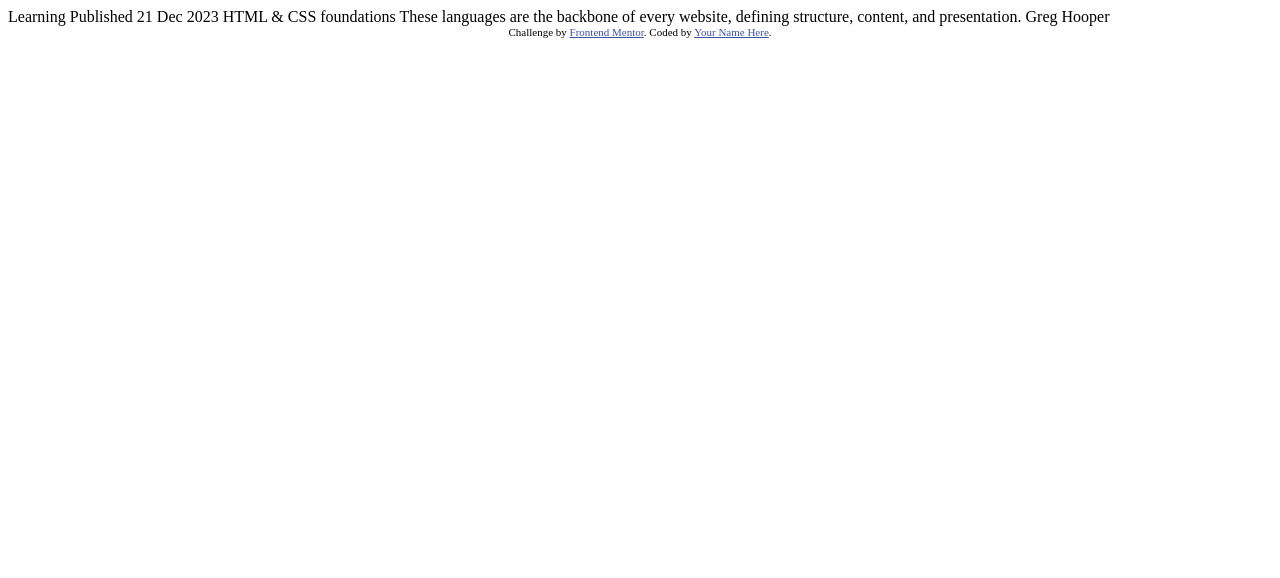
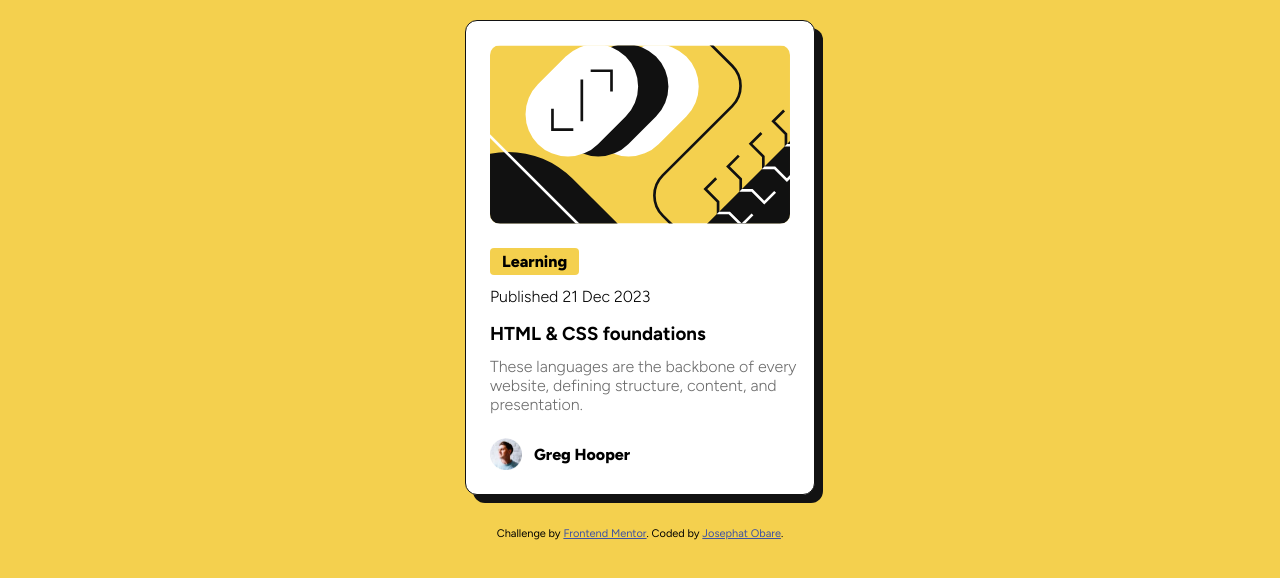
Before and after one commit to simplyObare/blog-preview-card, a plain HTML site: page index.html in a window 1280 px wide. Drawn offline with Linux system fonts and the light colour scheme.

Commit message:
initial commit

```diff
--- a/index.html
+++ b/index.html
@@ -1,34 +1,47 @@
 <!DOCTYPE html>
 <html lang="en">
   <head>
-  <meta charset="UTF-8">
-  <meta name="viewport" content="width=device-width, initial-scale=1.0"> <!-- displays site properly based on user's device -->
+    <meta charset="UTF-8" />
+    <meta name="viewport" content="width=device-width, initial-scale=1.0" />
+    <!-- displays site properly based on user's device -->
 
-  <link rel="icon" type="image/png" sizes="32x32" href="./assets/images/favicon-32x32.png">
+    <link
+      rel="icon"
+      type="image/png"
+      sizes="32x32"
+      href="./assets/images/favicon-32x32.png"
+    />
+    <link rel="stylesheet" href="styles.css" />
 
     <title>Frontend Mentor | Blog preview card</title>
 
     <!-- Feel free to remove these styles or customise in your own stylesheet 👍 -->
-  <style>
-    .attribution { font-size: 11px; text-align: center; }
-    .attribution a { color: hsl(228, 45%, 44%); }
-  </style>
   </head>
   <body>
+    <div class="container">
+      <img src="/assets/images/illustration-article.svg" alt="" class="hero" />
 
-  Learning
+      <div>
+        <span>Learning</span>
+        <p class="date">Published 21 Dec 2023</p>
+        <h3>HTML & CSS foundations</h3>
+        <p class="content">
+          These languages are the backbone of every website, defining structure,
+          content, and presentation.
+        </p>
+      </div>
 
-  Published 21 Dec 2023
-
-  HTML & CSS foundations
-
-  These languages are the backbone of every website, defining structure, content, and presentation.
-
-  Greg Hooper
+      <div class="profile">
+        <img src="/assets/images/image-avatar.webp" alt="bloggers image" />
+        <p>Greg Hooper</p>
+      </div>
+    </div>
 
     <div class="attribution">
-    Challenge by <a href="https://www.frontendmentor.io?ref=challenge" target="_blank">Frontend Mentor</a>.
-    Coded by <a href="#">Your Name Here</a>.
+      Challenge by
+      <a href="https://www.frontendmentor.io?ref=challenge" target="_blank"
+        >Frontend Mentor</a
+      >. Coded by <a href="#">Josephat Obare</a>.
     </div>
   </body>
 </html>
--- /dev/null
+++ b/styles.css
@@ -0,0 +1,89 @@
+@import url('https://fonts.googleapis.com/css2?family=Figtree:ital,wght@0,300..900;1,300..900&display=swap');
+
+* {
+   margin: 0;
+   padding: 0;
+   box-sizing: border-box;
+}
+
+:root {
+   --Yellow: hsl(47, 88%, 63%);
+   --White: hsl(0, 0%, 100%);
+   --Gray-500: hsl(0, 0%, 42%);
+   --Gray-950: hsl(0, 0%, 7%);
+}
+
+img {
+   max-width: 100%;
+}
+
+body {
+   font-family: "Figtree", sans-serif;
+   background-color: var(--Yellow);
+   display: flex;
+   flex-direction: column;
+   align-items: center;
+   justify-content: center;
+   margin: 1.25rem;
+}
+
+.container {
+   width: 350px;
+   background-color: var(--White);
+   padding: 1.5rem;
+   border-radius: 0.75rem;
+   border: 1px solid var(--Gray-950);
+   box-shadow: 8px 8px 0 var(--Gray-950);
+   margin-bottom: 2rem;
+}
+
+.hero {
+   border-radius: 0.625rem;
+   margin-bottom: 1.5rem;
+}
+
+.container span {
+   background-color: var(--Yellow);
+   border: none;
+   padding: 4px 12px;
+   font-weight: 800;
+   border-radius: 0.25rem;
+}
+
+.date {
+   margin: 1rem 0;
+   font-weight: 300;
+}
+
+.heading {
+   font-weight: 800;
+   width: 336px;
+}
+
+.content {
+   font-weight: 300;
+   color: var(--Gray-500);
+   margin: 12px 24px 24px 0;
+   width: 336px;
+}
+
+.profile {
+   display: flex;
+   align-items: center;
+   gap: 0.75rem;
+   font-weight: 800;
+}
+
+.profile img {
+   width: 32px;
+   height: 32px;
+}
+
+.attribution {
+   font-size: 11px;
+   text-align: center;
+}
+
+.attribution a {
+   color: hsl(228, 45%, 44%);
+}
```
Lines whose indentation alone changed are shown as unchanged.
